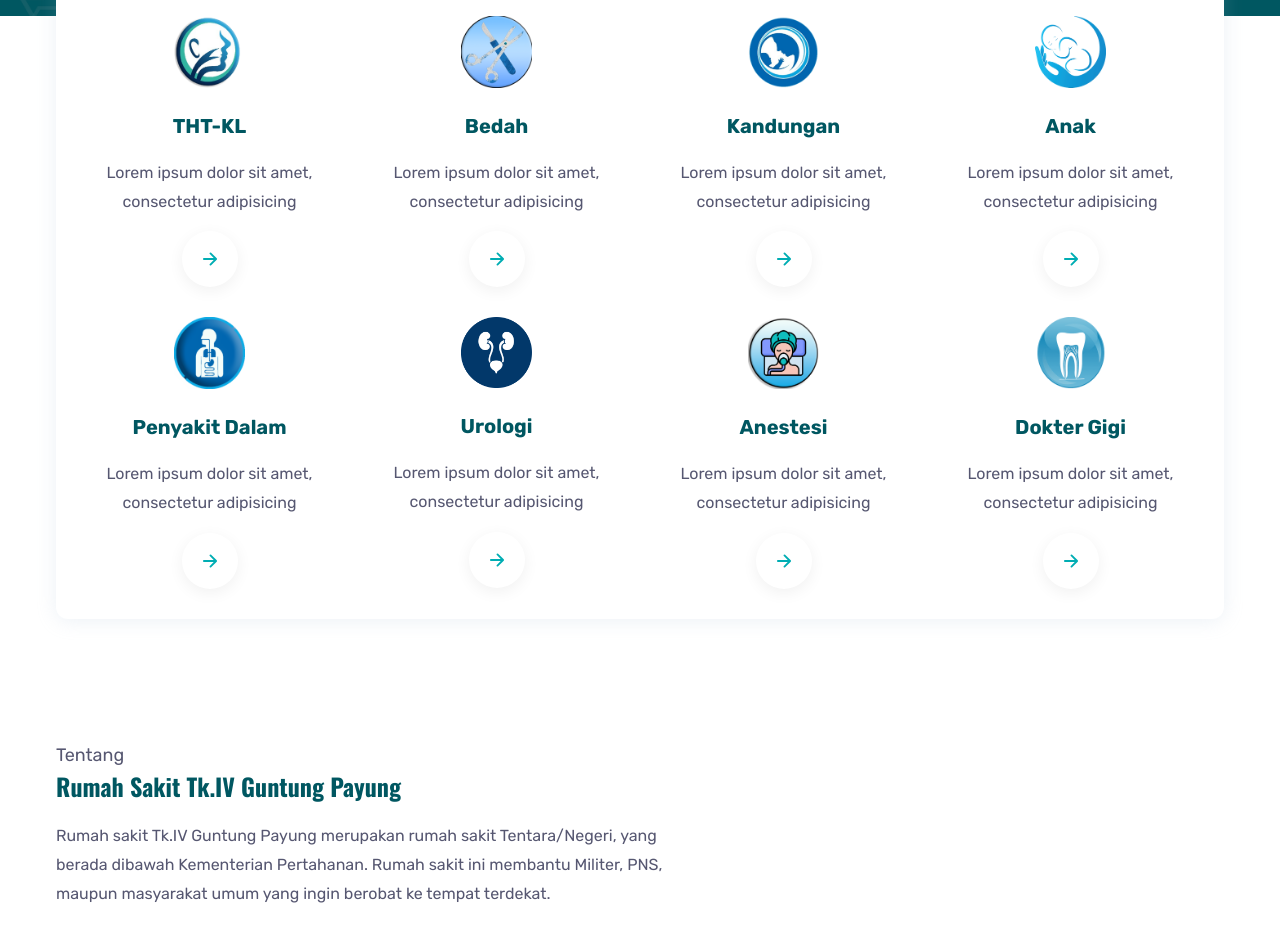
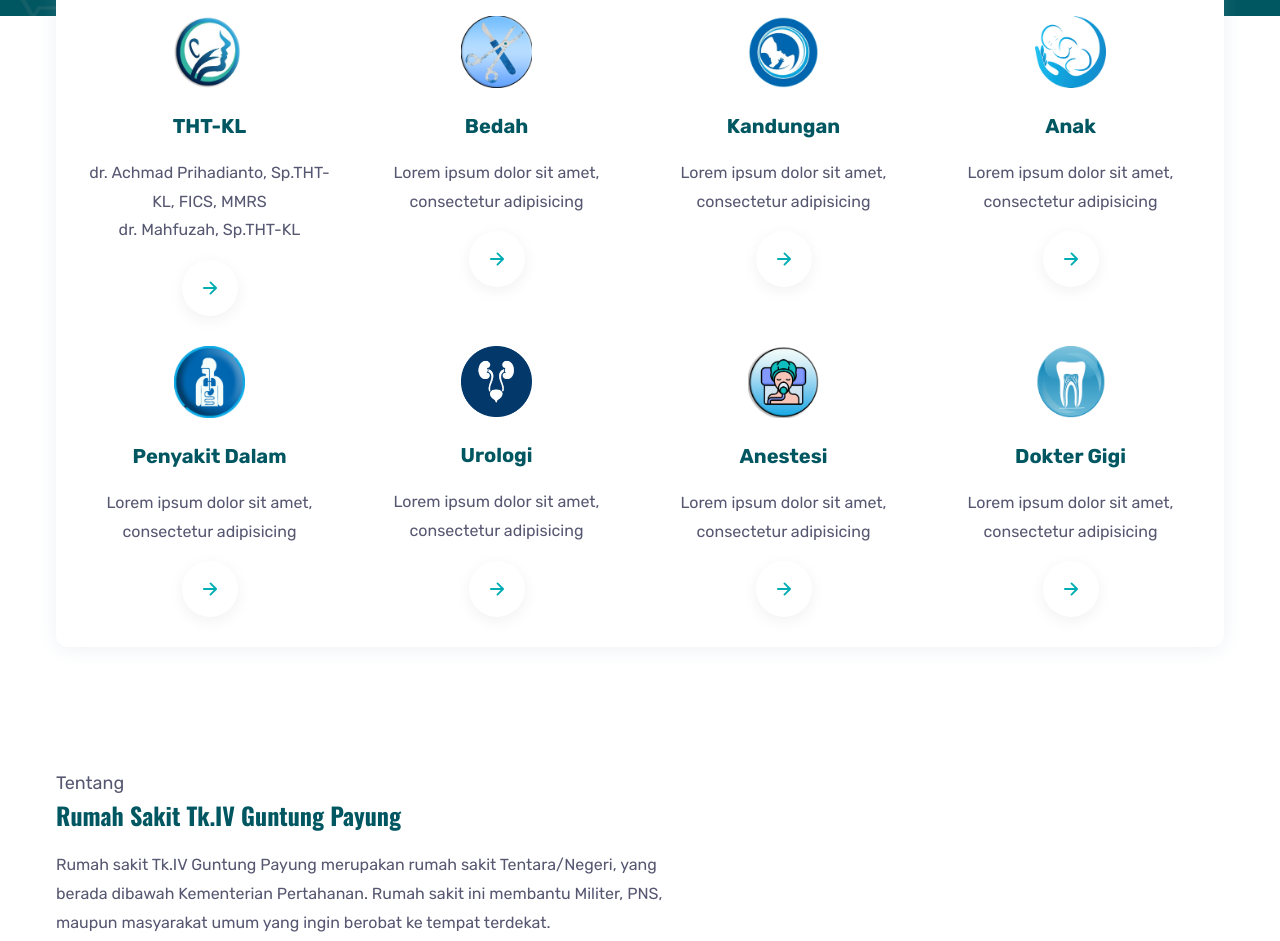
Before and after one commit to Robbyns99/Web_RSGtp, a plain HTML site: page index.html in a window 1280 px wide. Shown: the part 745-1686 px from the top of the page. Drawn offline with nearby package versions, Linux system fonts and the light colour scheme.

Commit message:
Nama dokter

```diff
--- a/index.html
+++ b/index.html
@@ -178,7 +178,8 @@
                                 </h3>
 
                                 <p class="card-text">
-                                    Lorem ipsum dolor sit amet, consectetur adipisicing
+                                    dr. Achmad Prihadianto, Sp.THT-KL, FICS, MMRS <br>
+                                    dr. Mahfuzah, Sp.THT-KL
                                 </p>
 
                                 <button class="btn-circle" aria-label="read more about psychiatry">
```
